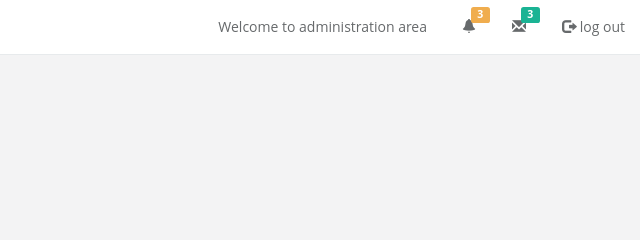
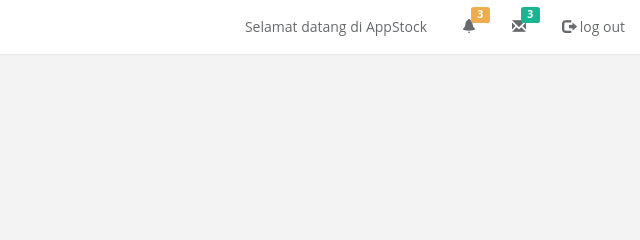
Before and after one commit to silviamaharani/admin-bootstrap, a plain HTML site: page admin/index.html in a window 1280 px wide. Shown: the top 240 px of the page, 640-1280 px from the left. Drawn offline with nearby package versions, Linux system fonts and the light colour scheme.

Commit message:
Ganti sapaan

```diff
--- a/admin/index.html
+++ b/admin/index.html
@@ -108,7 +108,7 @@
               </div>
               <div class="col-md-7">
                 <ul class="pull-right">
-                  <li id="welcome" class="hidden-xs">Welcome to administration area</li>
+                  <li id="welcome" class="hidden-xs">Selamat datang di AppStock</li>
                   <li class="fixed-width">
                     <a href="#">
                       <span class="glyphicon glyphicon-bell" aria-hidden="true"></span>
```
